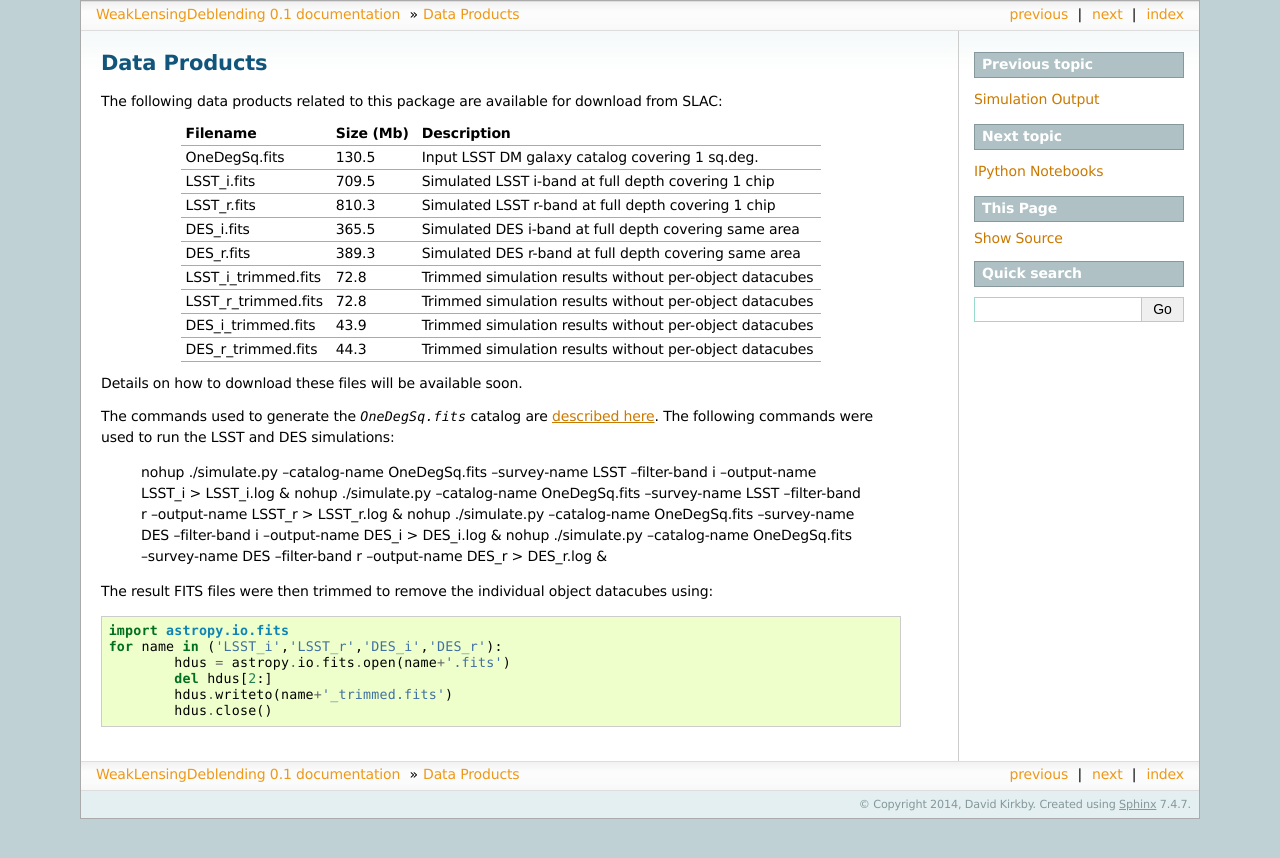
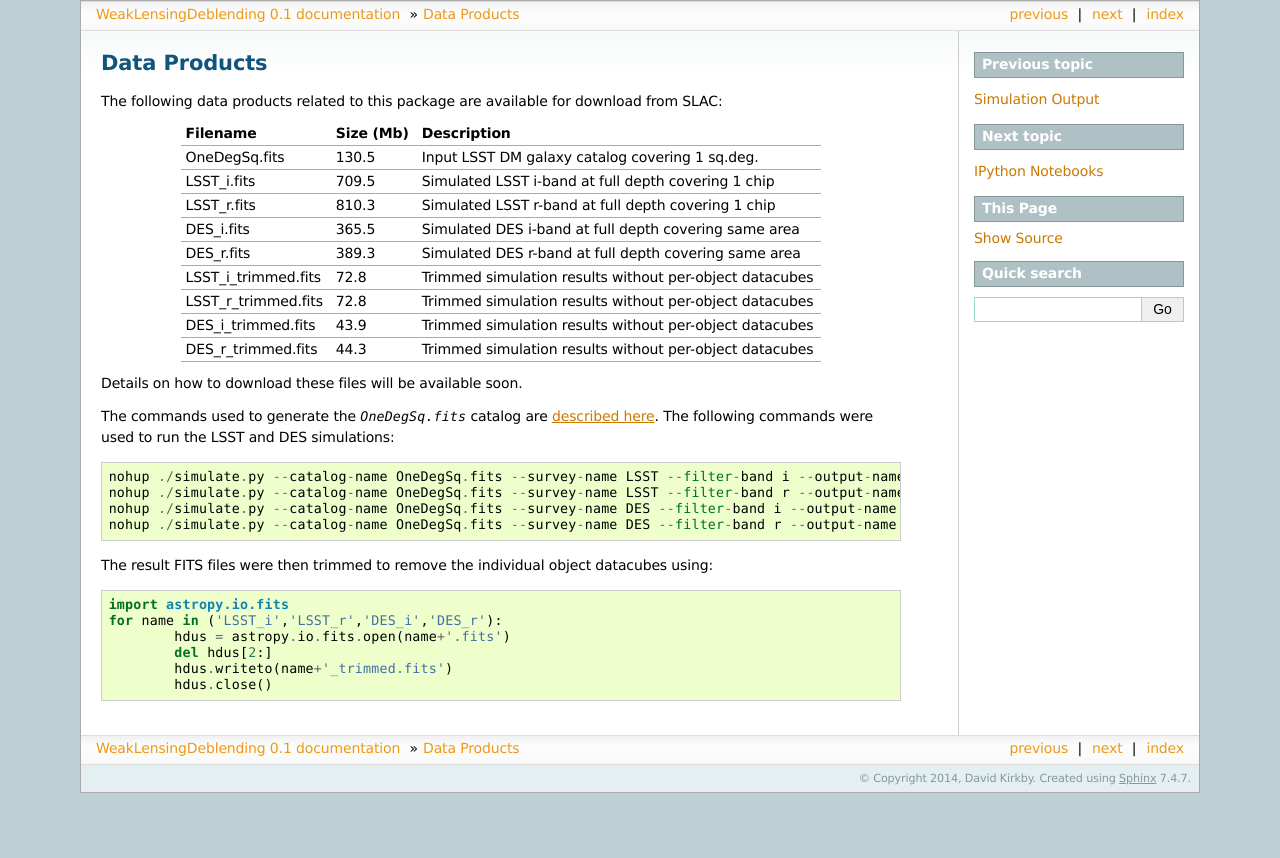
Before and after one commit to LSSTDESC/WeakLensingDeblending, a Sphinx documentation site: the page built from docs/products.rst, in a window 1280 px wide. Shown: the top 858 px of the page. Built offline with Sphinx 7.4.7, drawn with Linux system fonts in a browser that asks for light colours.

Commit message:
Fix docs typo

```diff
--- a/docs/products.rst
+++ b/docs/products.rst
@@ -19,7 +19,7 @@ DES_r_trimmed.fits         44.3 Trimmed simulation results without per-object da
 
 Details on how to download these files will be available soon.
 
-The commands used to generate the `OneDegSq.fits` catalog are :ref:`described here <catalog-create>`. The following commands were used to run the LSST and DES simulations:
+The commands used to generate the `OneDegSq.fits` catalog are :ref:`described here <catalog-create>`. The following commands were used to run the LSST and DES simulations::
 
 	nohup ./simulate.py --catalog-name OneDegSq.fits --survey-name LSST --filter-band i --output-name LSST_i > LSST_i.log &
 	nohup ./simulate.py --catalog-name OneDegSq.fits --survey-name LSST --filter-band r --output-name LSST_r > LSST_r.log &
```
